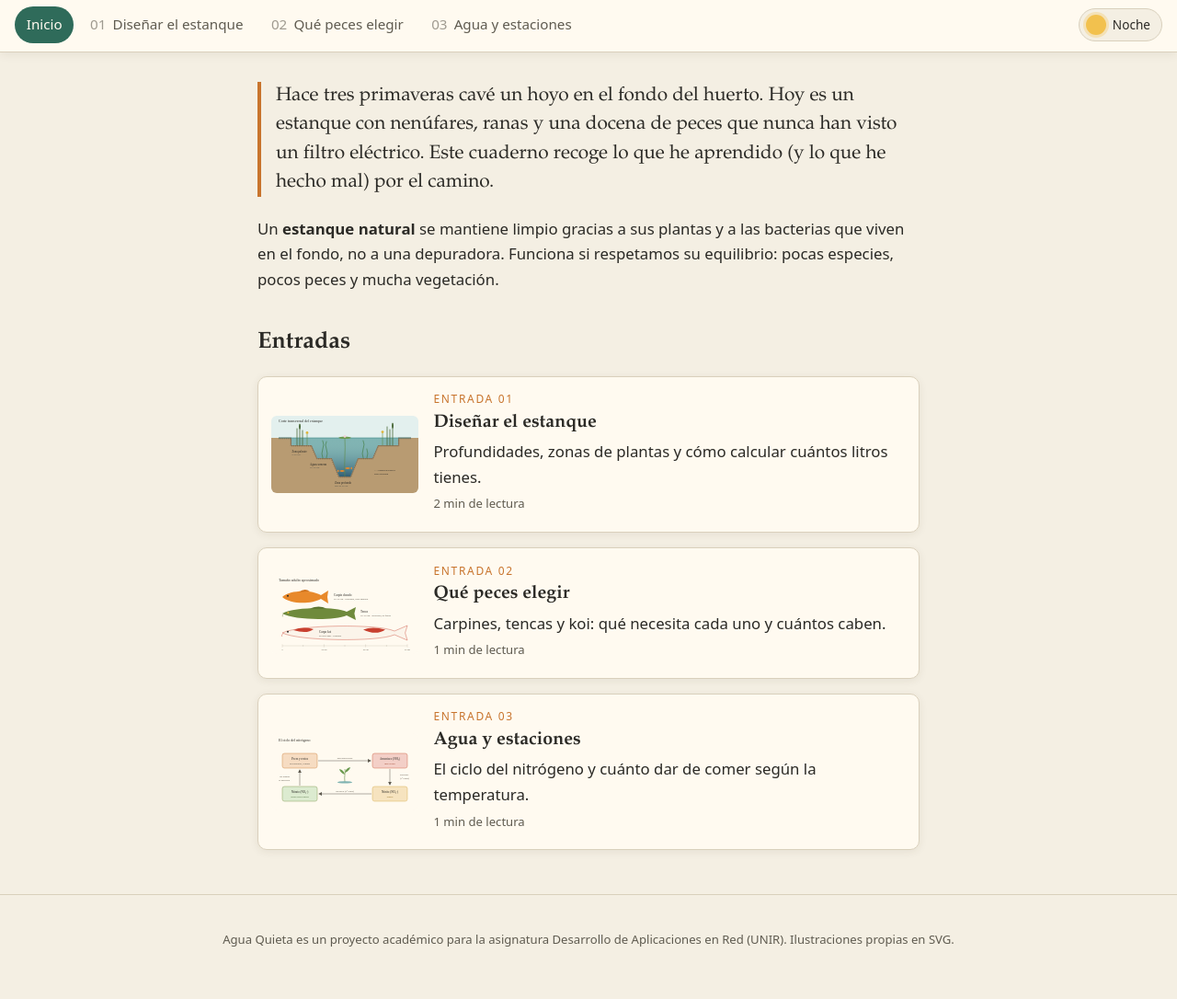
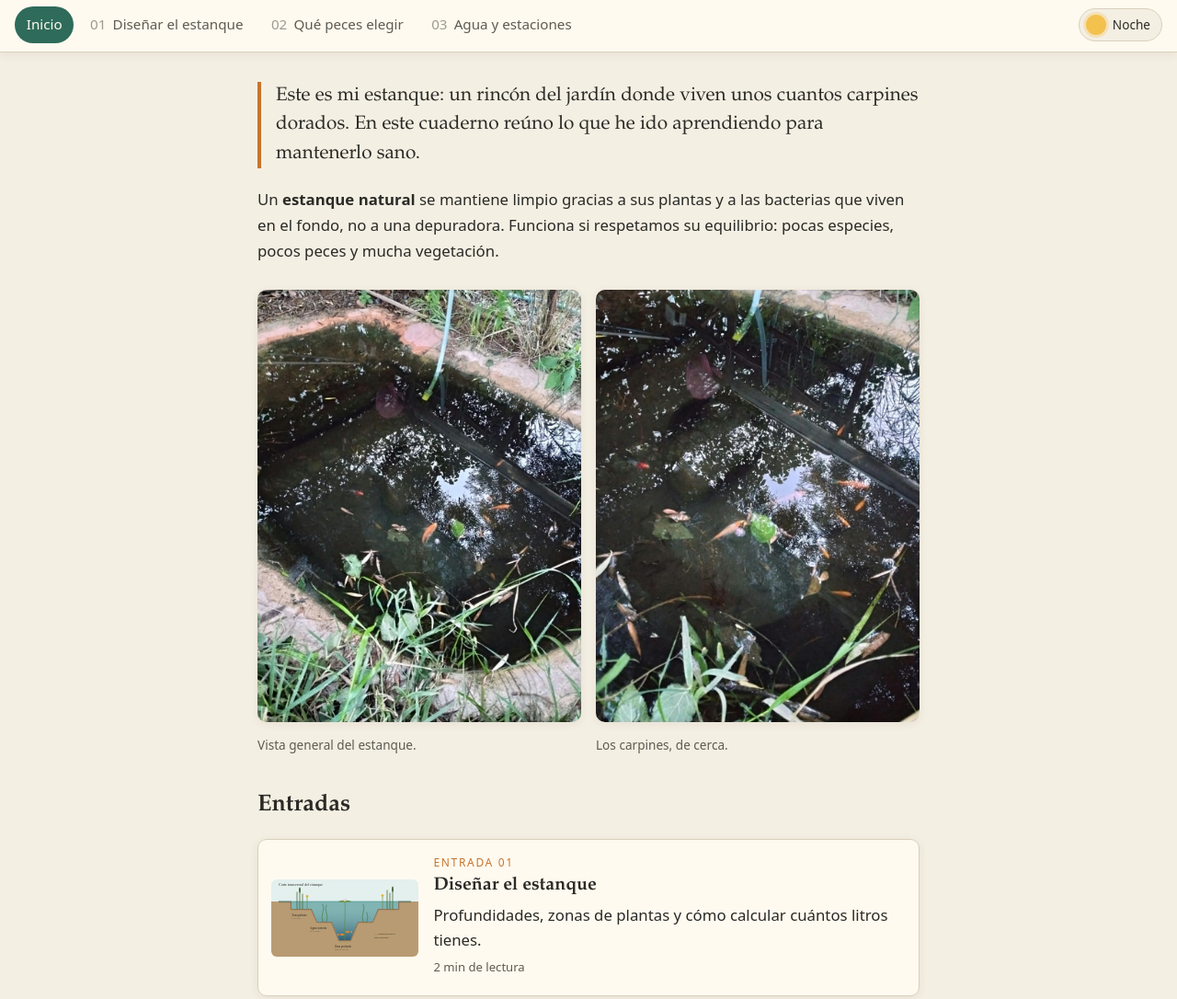
Before and after one commit to juangitunir/agua-quieta, a plain HTML site: page index.html in a window 1280 px wide. Shown: the part 298-1384 px from the top of the page at 92% size. Drawn offline with Linux system fonts and the light colour scheme.

Commit message:
Añadir fotos reales del estanque y ajustar textos

```diff
--- a/css/styles.css
+++ b/css/styles.css
@@ -181,6 +181,21 @@ main { max-width: 760px; margin: 0 auto; padding: 2rem 1.25rem 3rem; }
 }
 
 .seccion-titulo { margin-top: 2.5rem; }
+
+/* Galería de fotos reales: dos columnas (una en móvil) */
+.galeria { display: grid; grid-template-columns: 1fr 1fr; gap: 1rem; margin: 1.8rem 0 0; }
+.galeria figure { margin: 0; }
+.galeria img {
+  width: 100%;
+  aspect-ratio: 3 / 4;
+  object-fit: cover;
+  border-radius: var(--radio);
+  box-shadow: var(--sombra);
+  cursor: zoom-in;
+  transition: transform .25s ease;
+}
+.galeria img:hover { transform: scale(1.02); }
+.galeria figcaption { font-size: .85rem; color: var(--texto-suave); margin-top: .4rem; }
 
 .tarjetas { display: grid; gap: 1rem; }
 .tarjeta {
@@ -373,6 +388,7 @@ main { max-width: 760px; margin: 0 auto; padding: 2rem 1.25rem 3rem; }
 /* ---------- Adaptación a móvil (responsive) ---------- */
 @media (max-width: 620px) {
   .tarjeta { grid-template-columns: 1fr; }
+  .galeria { grid-template-columns: 1fr; }
   .campos, .resultado .cifras { grid-template-columns: 1fr; }
   .interruptor-texto { display: none; }
   .cabecera-texto { padding-bottom: 4.5rem; }
--- a/index.html
+++ b/index.html
@@ -53,8 +53,20 @@
     <!-- ===================== INICIO ===================== -->
     <section id="inicio" class="entrada activa" role="tabpanel">
       <div class="intro">
-        <p class="destacado">Hace tres primaveras cavé un hoyo en el fondo del huerto. Hoy es un estanque con nenúfares, ranas y una docena de peces que nunca han visto un filtro eléctrico. Este cuaderno recoge lo que he aprendido (y lo que he hecho mal) por el camino.</p>
+        <p class="destacado">Este es mi estanque: un rincón del jardín donde viven unos cuantos carpines dorados. En este cuaderno reúno lo que he ido aprendiendo para mantenerlo sano.</p>
         <p>Un <strong>estanque natural</strong> se mantiene limpio gracias a sus plantas y a las bacterias que viven en el fondo, no a una depuradora. Funciona si respetamos su equilibrio: pocas especies, pocos peces y mucha vegetación.</p>
+      </div>
+
+      <!-- Fotos reales del estanque: también se amplían con el visor -->
+      <div class="galeria">
+        <figure>
+          <img src="img/mi-estanque-1.jpg" alt="Vista general de mi estanque, con carpines nadando entre el reflejo de los árboles" class="ampliable" loading="lazy">
+          <figcaption>Vista general del estanque.</figcaption>
+        </figure>
+        <figure>
+          <img src="img/mi-estanque-2.jpg" alt="Los carpines dorados de cerca, junto a hojas flotantes y plantas de la orilla" class="ampliable" loading="lazy">
+          <figcaption>Los carpines, de cerca.</figcaption>
+        </figure>
       </div>
 
       <h2 class="seccion-titulo">Entradas</h2>
@@ -113,7 +125,7 @@
         </ul>
 
         <aside class="nota">
-          <strong>Regla que me habría ahorrado un verano de agua verde:</strong> las plantas deberían cubrir entre un tercio y la mitad de la superficie. Con menos, las algas ganan la carrera por los nutrientes.
+          <strong>Regla para evitar el agua verde:</strong> las plantas deberían cubrir entre un tercio y la mitad de la superficie. Con menos, las algas ganan la carrera por los nutrientes.
         </aside>
 
         <h3>¿Cuántos litros tiene mi estanque?</h3>
@@ -131,8 +143,8 @@
           <p class="aviso-pequeno">Cálculo orientativo y prudente para un estanque sin filtración mecánica.</p>
         </form>
 
-        <h3>Lo que haría distinto</h3>
-        <p>Usé lámina de EPDM, que aguanta bien el sol, pero no puse geotextil debajo y una raíz la perforó al segundo año. Pon siempre una capa protectora (o una alfombra vieja) entre la tierra y la lámina.</p>
+        <h3>Un consejo antes de cavar</h3>
+        <p>Si impermeabilizas con lámina (la de EPDM aguanta bien el sol), pon siempre debajo una capa de geotextil o una alfombra vieja. Las raíces y las piedras acaban perforándola si va directamente sobre la tierra.</p>
       </article>
       <nav class="siguiente"><button data-ir="especies">Siguiente: qué peces elegir →</button></nav>
     </section>
@@ -206,7 +218,7 @@
         <p>Unas bacterias convierten el amoniaco en nitrito (también tóxico) y otras convierten el nitrito en nitrato, que es mucho menos dañino y sirve de abono a las plantas. Por eso un estanque recién llenado necesita varias semanas antes de recibir peces: las bacterias tienen que colonizarlo primero.</p>
 
         <h3>Cuánto darles de comer según la temperatura</h3>
-        <p>Los peces son de sangre fría: su metabolismo depende del agua. Con frío digieren muy despacio y la comida sin digerir se pudre en su intestino y en el fondo. Tengo un termómetro flotante y esta tabla pegada en la caseta:</p>
+        <p>Los peces son de sangre fría: su metabolismo depende del agua. Con frío digieren muy despacio y la comida sin digerir se pudre en su intestino y en el fondo. Un termómetro flotante es barato y muy útil; con él, esta guía te dice qué hacer:</p>
 
         <!-- Herramienta interactiva 2: la lógica está en actualizarAlimentacion() en js/script.js -->
         <div id="guia-alimentacion" class="herramienta">
@@ -229,7 +241,7 @@
   </main>
 
   <footer class="pie">
-    <p>Agua Quieta es un proyecto académico para la asignatura Desarrollo de Aplicaciones en Red (UNIR). Ilustraciones propias en SVG.</p>
+    <p>Agua Quieta es un proyecto académico para la asignatura Desarrollo de Aplicaciones en Red (UNIR). Fotos del estanque propias; ilustraciones en SVG.</p>
   </footer>
 
   <!-- Visor de imágenes: elemento <dialog> nativo de HTML5 -->
```
Also changed, not shown: img/mi-estanque-1.jpg (added), img/mi-estanque-2.jpg (added).
